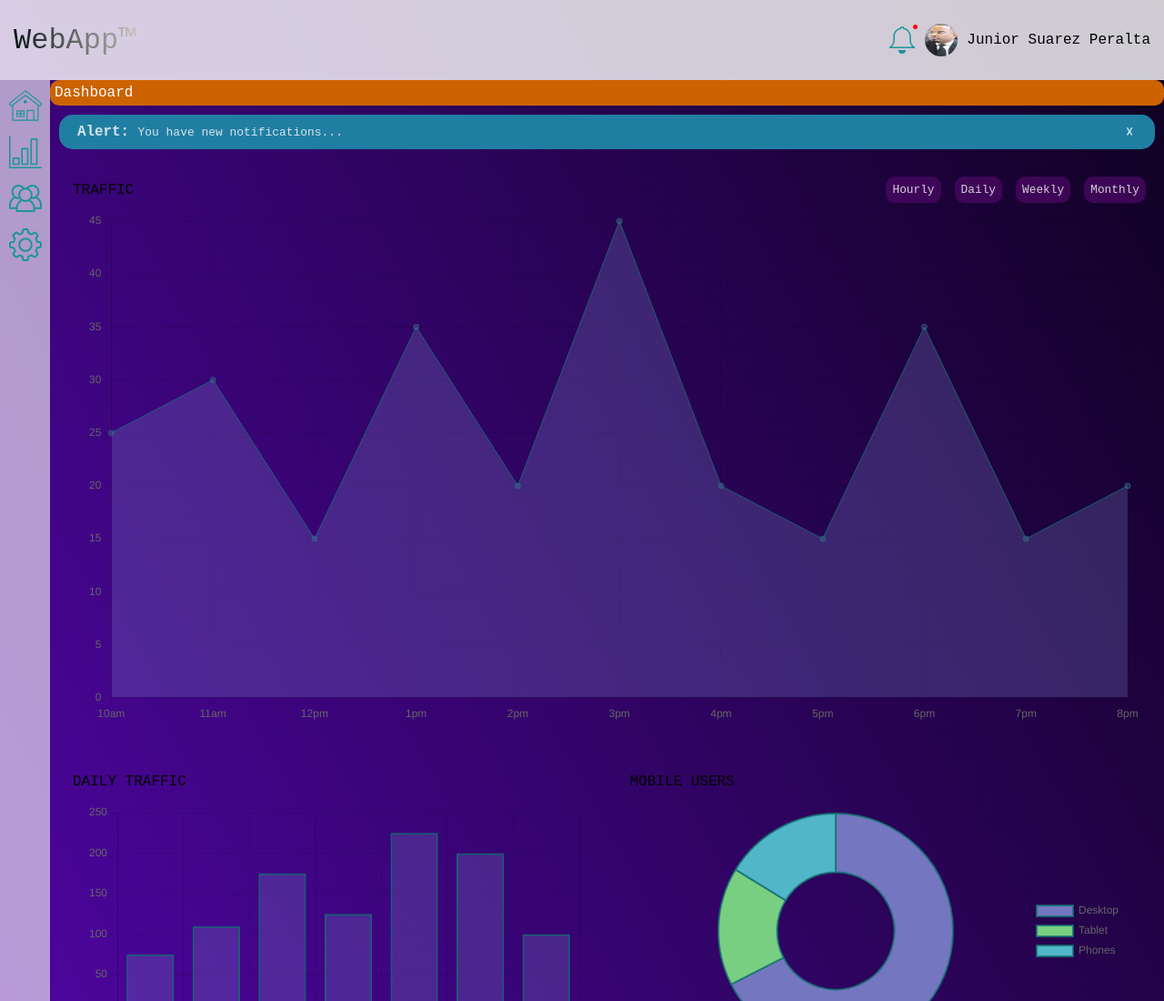
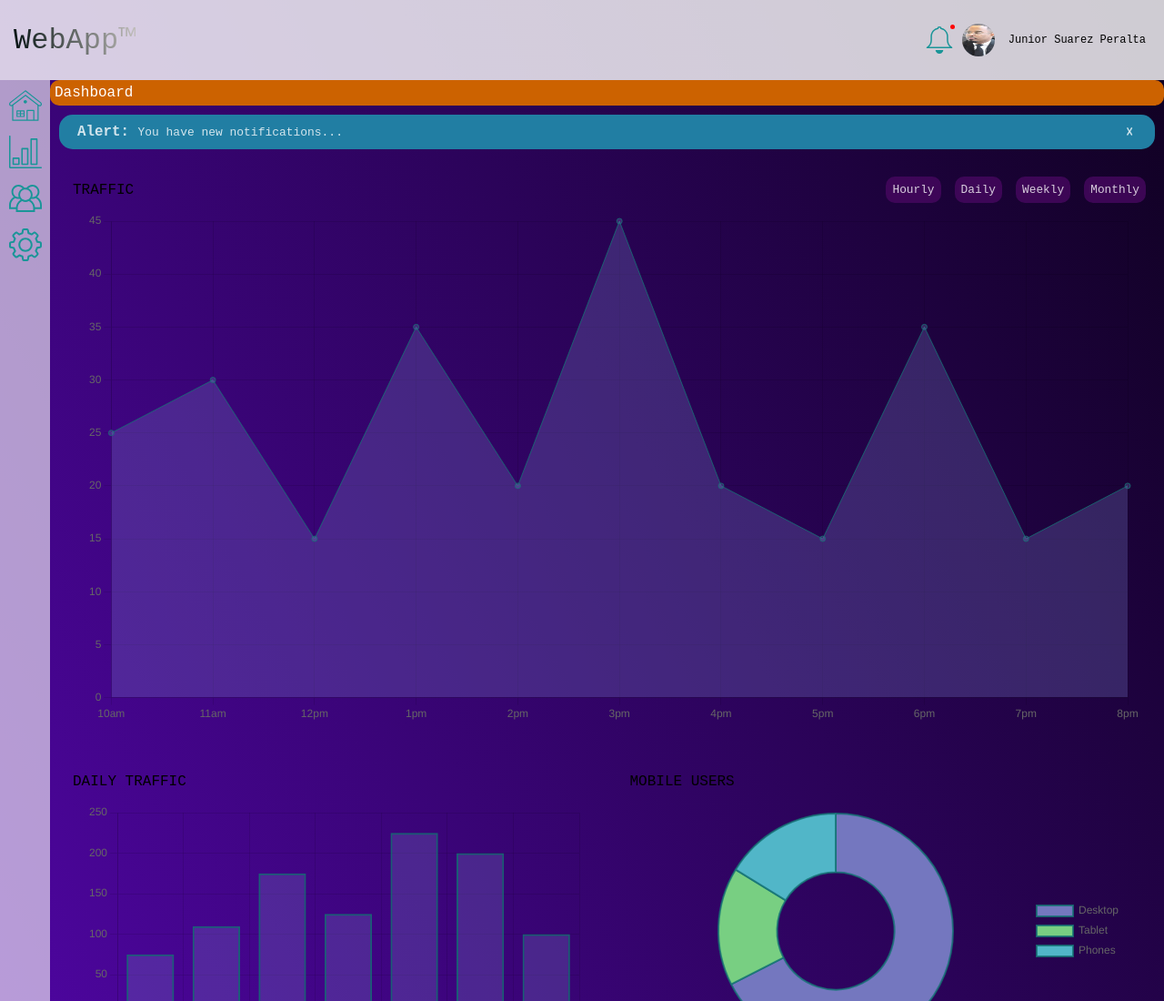
Before and after one commit to JuniorASP/WebApp-Dashboard, a plain HTML site: page index.html in a window 1280 px wide. Shown: the top 1100 px of the page at 91% size. Drawn offline with nearby package versions, Linux system fonts and the light colour scheme; a web font is replaced by a local one.

Commit message:
webapp-dashboard

```diff
--- a/css/styles.css
+++ b/css/styles.css
@@ -15,6 +15,10 @@
     padding: 0;
     margin: 0;
     font-family: "Overpass Mono", monospace;
+  }
+
+  .jun{
+    font-size: 12px;
   }
 
   img, svg {
--- a/index.html
+++ b/index.html
@@ -30,7 +30,7 @@
           <div id="indicator" class="show"></div>
         </div>
         <img src="/img/me.jpeg" alt="the current user's profile image">
-        <h4>Junior Suarez Peralta</h4>
+        <h3 class="jun">Junior Suarez Peralta</h3>
       </div>
       <ul id="notifs" class="notifications">
         <li class="notifications-item">
```
